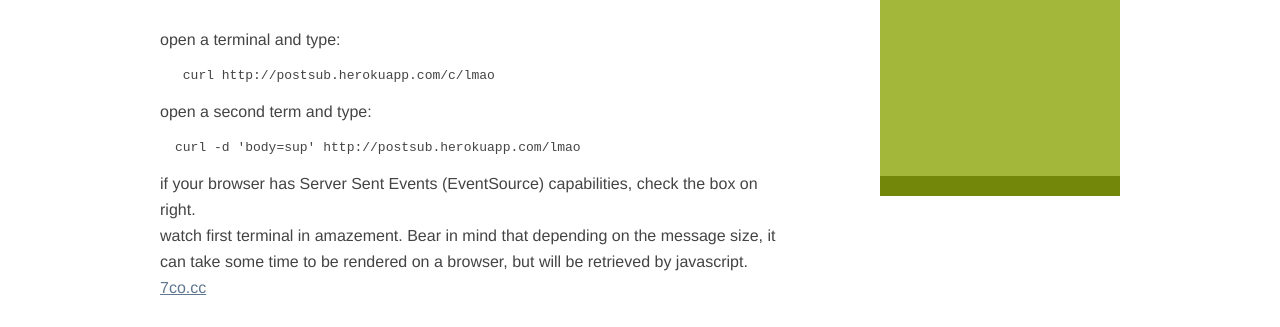
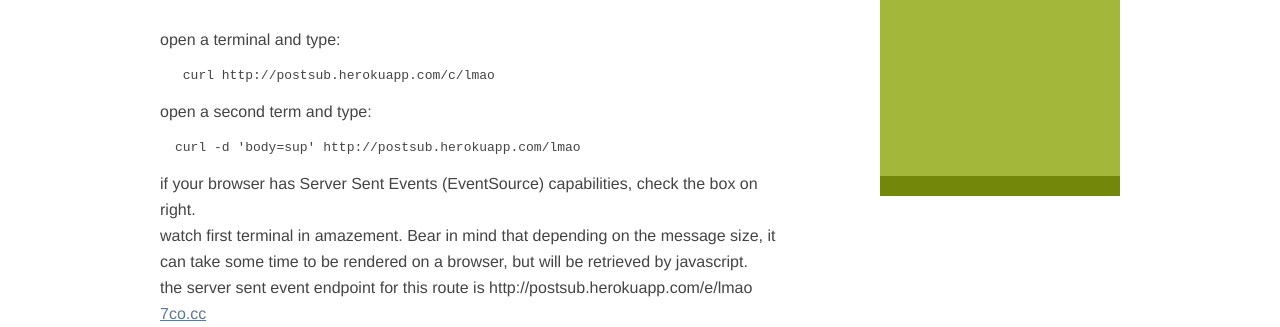
Before and after one commit to gleicon/heroku_postsub, a website: page static/index.html in a window 1280 px wide. Shown: the part 504-831 px from the top of the page. Before the commit the page ends 805 px from the top, so only its background shows below. Drawn offline with nearby package versions, Linux system fonts and the light colour scheme; no server answers.

Commit message:
readme + index fix

```diff
--- a/static/index.html
+++ b/static/index.html
@@ -40,6 +40,7 @@
                                 <p>open a second term and type: <pre>curl -d 'body=sup' http://postsub.herokuapp.com/lmao</pre></p>
                                 <p> if your browser has Server Sent Events (EventSource) capabilities, check the box on right.</p>
                                 <p>watch first terminal in amazement. Bear in mind that depending on the message size, it can take some time to be rendered on a browser, but will be retrieved by javascript.</p>
+                                <p>the server sent event endpoint for this route is http://postsub.herokuapp.com/e/lmao</p>
                                 <p><a href='http://www.7co.cc'>7co.cc</a></p>
 		</article>
 	</div>
```
Also changed, not shown: 1 other file.
